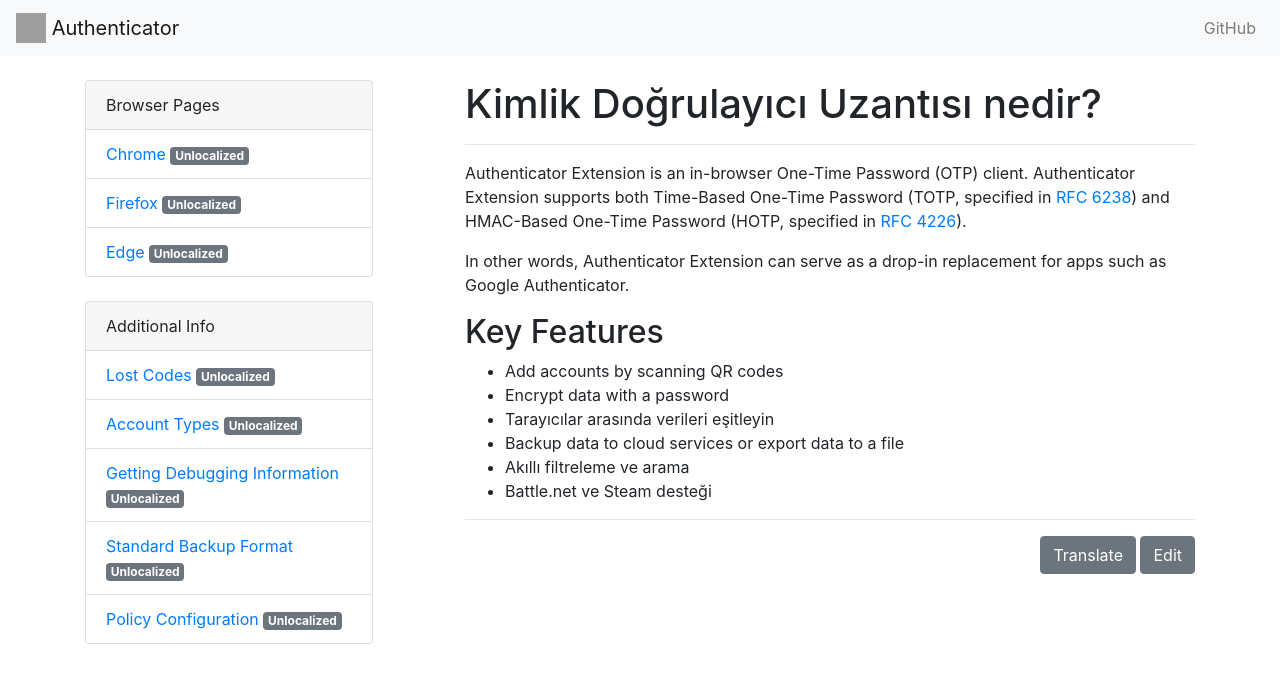
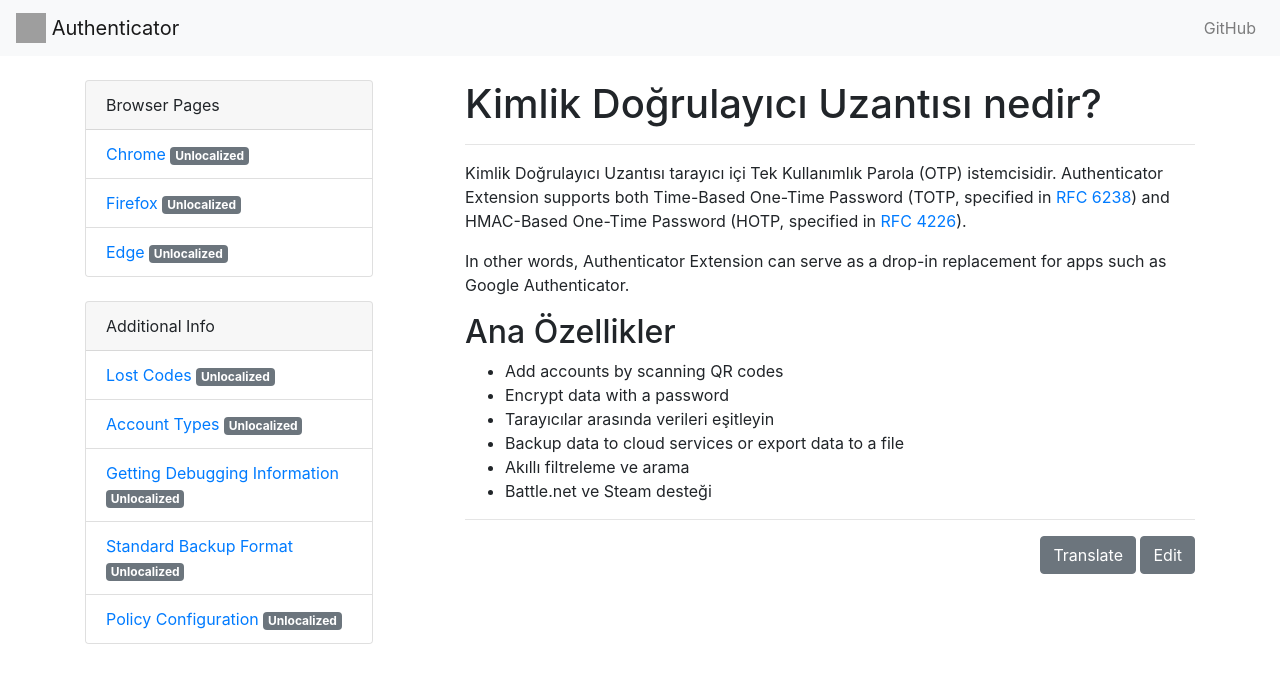
Before and after one commit to Authenticator-Extension/authenticator.cc, a Jekyll site: the page built from docs/tr/overview.md, in a window 1280 px wide. Shown: the top 683 px of the page. Built offline with Jekyll 4.4.1, drawn with Linux system fonts in a browser that asks for light colours; our own code applies the rules of GitHub Pages for plain Markdown files; grey boxes are pictures that could not be loaded.

Commit message:
New translations overview.md (Turkish)

```diff
--- a/docs/tr/overview.md
+++ b/docs/tr/overview.md
@@ -5,11 +5,11 @@ lang: en
 ver: 1
 ---
 
-Authenticator Extension is an in-browser One-Time Password (OTP) client. Authenticator Extension supports both Time-Based One-Time Password (TOTP, specified in [RFC 6238](https://tools.ietf.org/html/rfc6238)) and HMAC-Based One-Time Password (HOTP, specified in [RFC 4226](https://tools.ietf.org/html/rfc4226)).
+Kimlik Doğrulayıcı Uzantısı tarayıcı içi Tek Kullanımlık Parola (OTP) istemcisidir. Authenticator Extension supports both Time-Based One-Time Password (TOTP, specified in [RFC 6238](https://tools.ietf.org/html/rfc6238)) and HMAC-Based One-Time Password (HOTP, specified in [RFC 4226](https://tools.ietf.org/html/rfc4226)).
 
 In other words, Authenticator Extension can serve as a drop-in replacement for apps such as Google Authenticator.
 
-## Key Features
+## Ana Özellikler
 
 * Add accounts by scanning QR codes
 * Encrypt data with a password
```
